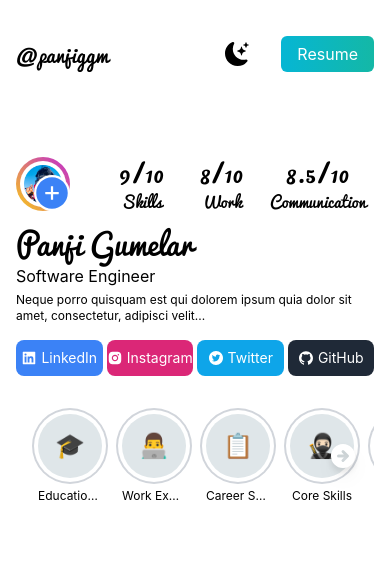
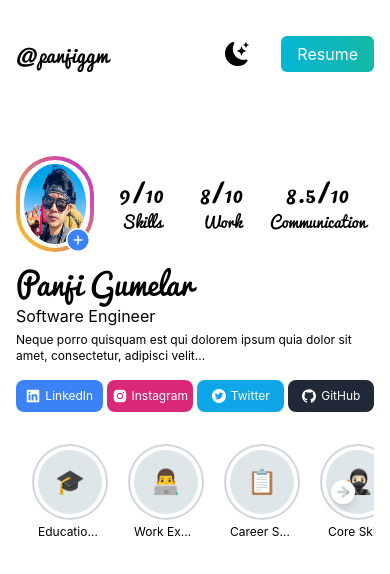
Before and after one commit to panjiggm/panjiggm, a React (Vite) app: page / in a window 390 px wide. Shown: the top 574 px of the page. Built offline with nearby package versions, Linux system fonts and the light colour scheme; what tailwind-scroll-behavior would draw is missing.

Commit message:
screen default to sm

```diff
--- a/src/components/Profile.tsx
+++ b/src/components/Profile.tsx
@@ -17,16 +17,15 @@ const Profile = () => {
           <a className="bg-white p-1 rounded-full transform transition hover:-rotate-6">
             <img
               src="../public/avatar.png"
-              width={100}
-              height={100}
+              className="w-20 h-20 sm:w-28 sm:h-28"
               alt="avatar"
             />
           </a>
-          <button className="absolute bottom-0 right-0 bg-white rounded-full">
-            <AiFillPlusCircle className="text-blue-500 hover:text-blue-600 text-4xl" />
+          <button className="absolute bottom-0 right-1 bg-white rounded-full">
+            <AiFillPlusCircle className="text-blue-500 hover:text-blue-600 text-2xl sm:text-4xl" />
           </button>
         </div>
-        <div className="ml-8 flex">
+        <div className="ml-2 sm:ml-8 flex">
           <div className="w-20 text-center">
             <h4 className="font-pacifico text-2xl">9/10</h4>
             <p className="font-pacifico text-md">Skills</p>
@@ -50,19 +49,19 @@ const Profile = () => {
       <div className="my-4 flex justify-between gap-1">
         <a className={`${BTN_SOCMED} bg-blue-500 hover:bg-blue-400`}>
           <AiFillLinkedin />
-          <p className="pl-1 text-sm">LinkedIn</p>
+          <p className="pl-1 text-xs sm:text-sm">LinkedIn</p>
         </a>
         <a className={`${BTN_SOCMED} bg-pink-600 hover:bg-pink-500`}>
           <AiFillInstagram />
-          <p className="pl-1 text-sm">Instagram</p>
+          <p className="pl-1 text-xs sm:text-sm">Instagram</p>
         </a>
         <a className={`${BTN_SOCMED} bg-sky-500 hover:bg-sky-400`}>
           <AiFillTwitterCircle />
-          <p className="pl-1 text-sm">Twitter</p>
+          <p className="pl-1 text-xs sm:text-sm">Twitter</p>
         </a>
         <a className={`${BTN_SOCMED} bg-gray-800 hover:bg-gray-700`}>
           <AiFillGithub />
-          <p className="pl-1 text-sm">GitHub</p>
+          <p className="pl-1 text-xs sm:text-sm">GitHub</p>
         </a>
       </div>
     </div>
--- a/src/components/Stories.tsx
+++ b/src/components/Stories.tsx
@@ -4,7 +4,7 @@ import stories from "../data/stories.json";
 import Story from "./Story";
 
 const Stories = () => {
-  const storiesRef = useRef<number | null>(null);
+  const storiesRef = useRef<HTMLDivElement | null>(null);
   const [showLeft, setShowLeft] = useState(false);
   const [showRight, setShowRight] = useState(true);
 
@@ -28,7 +28,7 @@ const Stories = () => {
   return (
     <div className="relative">
       <div
-        className="flex space-x-2 overflow-x-scroll max-w-xl border-gray-200 p-4 scroll-smooth scrollbar-hide"
+        className="flex space-x-5 overflow-x-scroll max-w-xl border-gray-200 p-4 scroll-smooth scrollbar-hide"
         onScroll={handleScroll}
         ref={storiesRef}
       >
```
